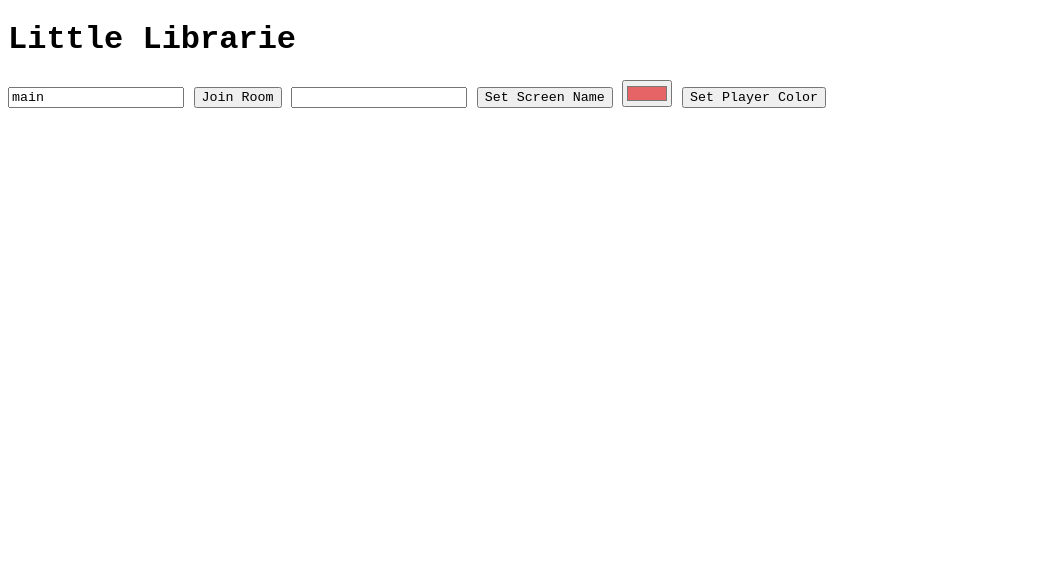
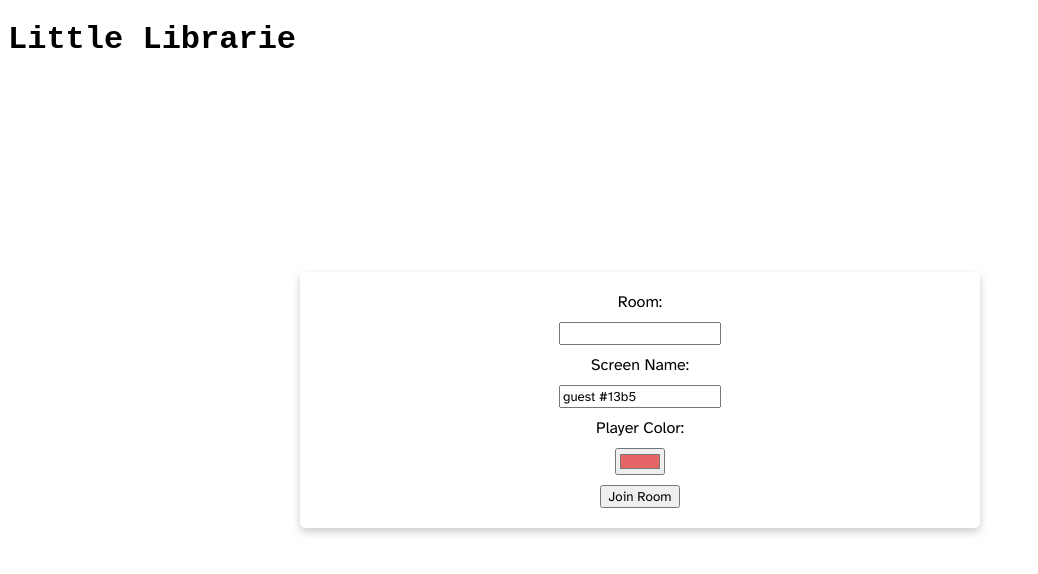
Before and after one commit to rosen-stern/LittleLibrarie, a plain HTML site: page index.html in a window 1280 px wide. Shown: the whole page, without its empty margins (0-1038 px from the left). Drawn offline with nearby package versions, Linux system fonts and the light colour scheme; a web font is replaced by a local one.

Commit message:
Now redirects new players joining from URL to index.html with the correct room code to customize their cursor

```diff
--- a/index.html
+++ b/index.html
@@ -9,7 +9,7 @@
   <link rel="stylesheet" type="text/css" href="style.css" />
 
 
-  <script type="module" src="scripts/title-page.js"></script>
+  <script type="module" src="scripts/index-page.js"></script>
 
 
 </head>
@@ -18,15 +18,21 @@
 
   <h1>Little Librarie</h1>
 
-      <input type="text" id="room" name="room" value="main" />
-      <button onclick="joinRoom()">Join Room</button>
+  <div id="new-player-popup">
 
+    <div id="new-player-form">
+      <label for="room">Room:</label>
+      <input type="text" id="room" name="room" value=""/>
 
+      <label for="screenName">Screen Name:</label>
       <input type="text" id="screenName" name="screenName" value="" />
-<button onclick="setScreenName()">Set Screen Name</button>
 
+  <label for="playerColor">Player Color:</label>
   <input type="color" id="playerColor" name="playerColor" value="#e66465" />
-<button onclick="setPlayerColor()">Set Player Color</button>
+
+<button onclick="joinRoom()">Join Room</button>
+</div>
+</div>
 
 </body>
 
--- a/scripts/book.js
+++ b/scripts/book.js
@@ -51,7 +51,7 @@ class Book extends class { constructor() { return new Sprite(); } } {
 			image(this.img);
 			// Set stroke back to defaults for other objects after drawing book
 			stroke('');
-			strokeWeight(1);
+			strokeWeight(0);
 		};
 
 		this.update = function () {
--- /dev/null
+++ b/scripts/index-page.js
@@ -0,0 +1,23 @@
+import { v4 as uuid } from "https://unpkg.com/uuid@14.0.3/dist/index.js"; //UUID generator to give every player a unique ID
+
+const room = new URLSearchParams(location.search).get("room");
+
+    document.getElementById("room").value = room;
+
+    console.log(document.getElementById("room").value == "");
+
+    var tempMyID = uuid();
+
+    localStorage.setItem('myID', tempMyID);
+
+    document.getElementById("screenName").value = "guest #" + tempMyID.substring(0, 4);
+
+
+window.joinRoom = function() {
+
+    localStorage.setItem('screenName', document.getElementById("screenName").value)
+
+    localStorage.setItem('playerColor', document.getElementById("playerColor").value);
+
+window.location.replace("gameplay.html"+"?room="+document.getElementById("room").value);
+}
--- a/scripts/server-connection.js
+++ b/scripts/server-connection.js
@@ -1,6 +1,6 @@
+export {room}
 // get the room name from the query string
 const room = new URLSearchParams(location.search).get("room");
-console.log("room:", room);
 
 
 // connect to the party server
--- a/scripts/title-page.js
+++ /dev/null
@@ -1,18 +0,0 @@
-
-
-
-window.setScreenName = function() {
-    localStorage.setItem('screenname', document.getElementById("screenName").value)
-}
-
-
-window.setPlayerColor = function() {
-localStorage.setItem('playerColor', document.getElementById("playerColor").value);
-}
-
-
-window.joinRoom = function() {
-
-window.location.replace("gameplay.html"+"?room="+document.getElementById("room").value);
-console.log("moving pages...")
-}
--- a/style.css
+++ b/style.css
@@ -1,9 +1,39 @@
-@import url('https://fonts.googleapis.com/css2?family=Micro+5&display=swap');
+@import url('https://fonts.googleapis.com/css2?family=Atkinson+Hyperlegible:ital,wght@0,400;0,700;1,400;1,700&family=Micro+5&display=swap');
+
+:root{
+    --pixel: 'Micro 5', monospace;
+    --sans-serif: 'Atkinson Hyperlegible', sans-serif;
+}
 
 *{
-    font-family: 'Micro 5', monospace;
+    font-family: var(--sans-serif);
+}
+
+h1, h2, h3{
+    font-family: var(--pixel);
 }
 
 .q5-normal{
     /* cursor: none; */
 }
+
+#new-player-popup{
+    text-align: center;
+    position: absolute;
+    top: 50%;
+    left: 50%;
+    transform: translate(-50%, -50%);
+    background-color: white;
+    padding: 20px;
+    border-radius: 5px;
+    box-shadow: 0 4px 8px rgba(0, 0, 0, 0.2);
+    z-index: 1000;
+    width: 50%;
+}
+
+#new-player-form{
+    display: flex;
+    flex-direction: column;
+    align-items: center;
+    gap: 10px;
+}
```
Also changed, not shown: gameplay.html (+0 -1 lines), scripts/cursors.js (+23 -33 lines).
